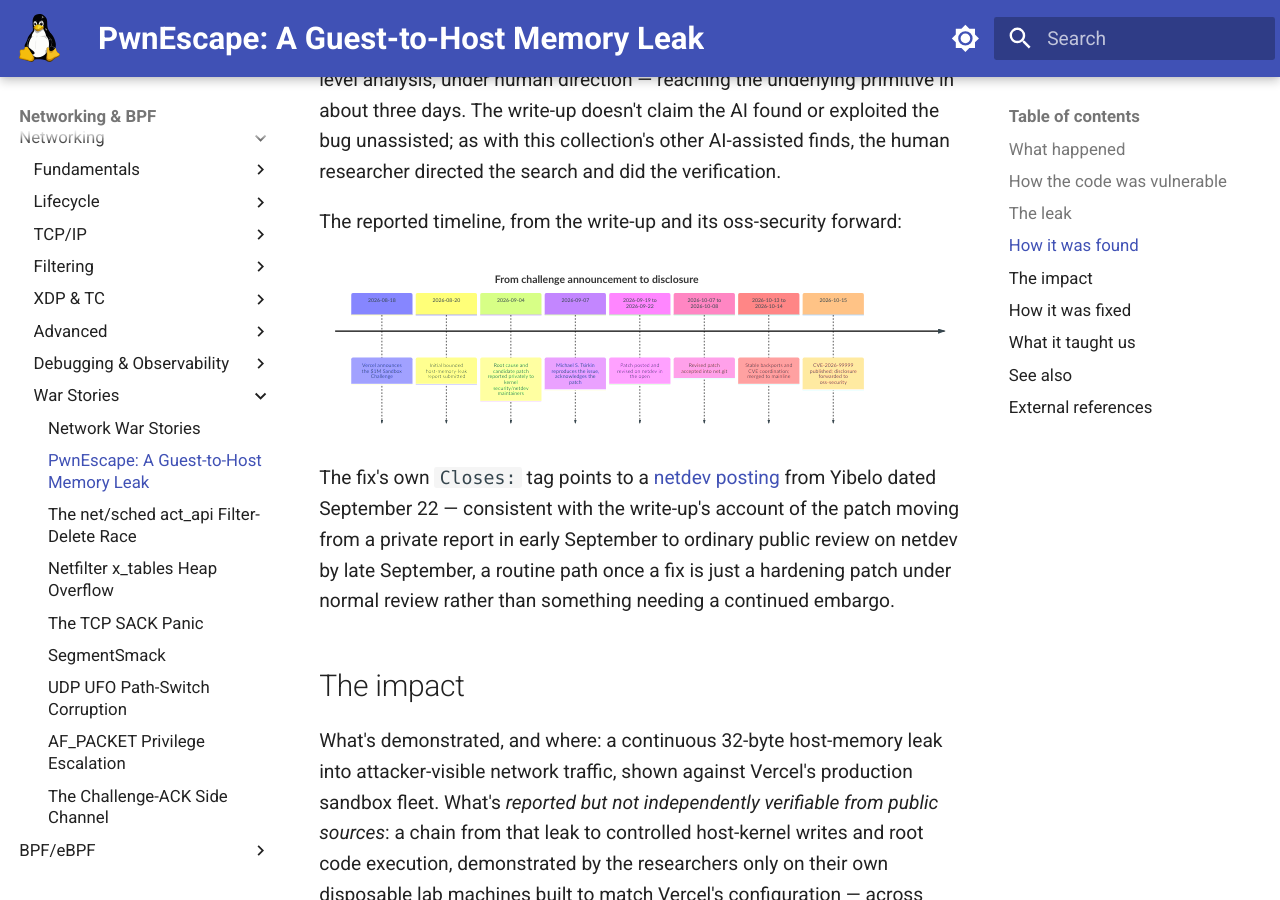
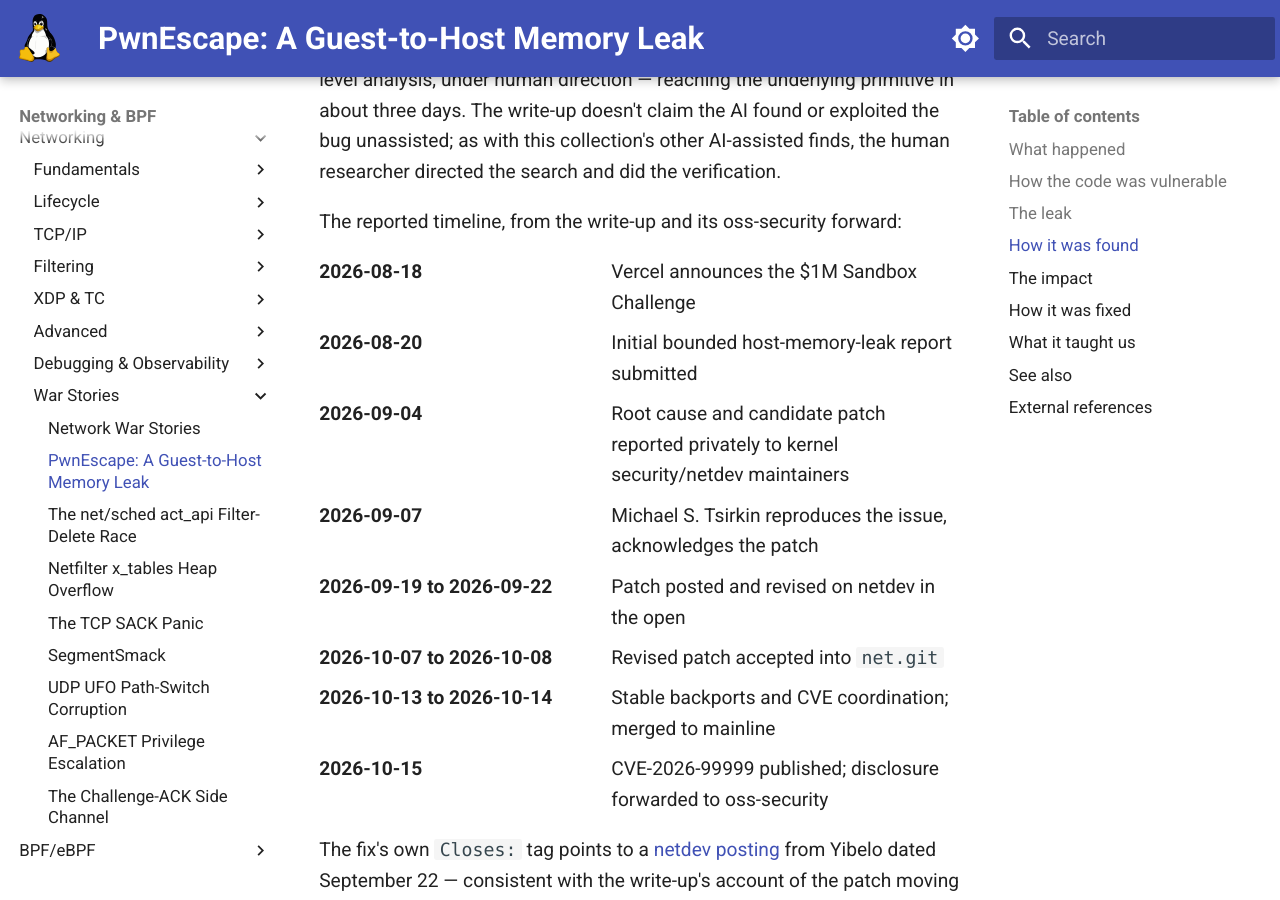
Before and after one commit to laveeshb/linux-kernel-internals, an MkDocs documentation site: the page built from docs/net/war-stories/pwnescape.md, in a window 1280 px wide and 900 px high, scrolled down 6626 px. Built offline with MkDocs 1.6.1 and Material for MkDocs 9.7.7, drawn with Linux system fonts in a browser that asks for light colours; some of the changed lines change nothing that is shown.

Commit message:
pwnescape: replace the mermaid timeline with a definition list
The mermaid timeline rendered too small to read with this many
entries and this much text per entry. Reusing the same dt/dd
format the page's own metadata block already uses is more
readable and doesn't depend on how an SVG happens to scale.

````diff
--- a/docs/net/war-stories/pwnescape.md
+++ b/docs/net/war-stories/pwnescape.md
@@ -126,18 +126,29 @@ Yibelo's write-up credits the discovery to a research campaign — the "Omega-Pw
 
 The reported timeline, from the write-up and its oss-security forward:
 
-```mermaid
-timeline
-    title From challenge announcement to disclosure
-    2026-08-18 : Vercel announces the $1M Sandbox Challenge
-    2026-08-20 : Initial bounded host-memory-leak report submitted
-    2026-09-04 : Root cause and candidate patch reported privately to kernel security/netdev maintainers
-    2026-09-07 : Michael S. Tsirkin reproduces the issue, acknowledges the patch
-    2026-09-19 to 2026-09-22 : Patch posted and revised on netdev in the open
-    2026-10-07 to 2026-10-08 : Revised patch accepted into net.git
-    2026-10-13 to 2026-10-14 : Stable backports and CVE coordination; merged to mainline
-    2026-10-15 : CVE-2026-99999 published; disclosure forwarded to oss-security
-```
+2026-08-18
+:   Vercel announces the $1M Sandbox Challenge
+
+2026-08-20
+:   Initial bounded host-memory-leak report submitted
+
+2026-09-04
+:   Root cause and candidate patch reported privately to kernel security/netdev maintainers
+
+2026-09-07
+:   Michael S. Tsirkin reproduces the issue, acknowledges the patch
+
+2026-09-19 to 2026-09-22
+:   Patch posted and revised on netdev in the open
+
+2026-10-07 to 2026-10-08
+:   Revised patch accepted into `net.git`
+
+2026-10-13 to 2026-10-14
+:   Stable backports and CVE coordination; merged to mainline
+
+2026-10-15
+:   CVE-2026-99999 published; disclosure forwarded to oss-security
 
 The fix's own `Closes:` tag points to a [netdev posting](https://lore.kernel.org/netdev/20260922030310.8684-2-habte.yibelo@gmail.com/) from Yibelo dated September 22 — consistent with the write-up's account of the patch moving from a private report in early September to ordinary public review on netdev by late September, a routine path once a fix is just a hardening patch under normal review rather than something needing a continued embargo.
 
````
